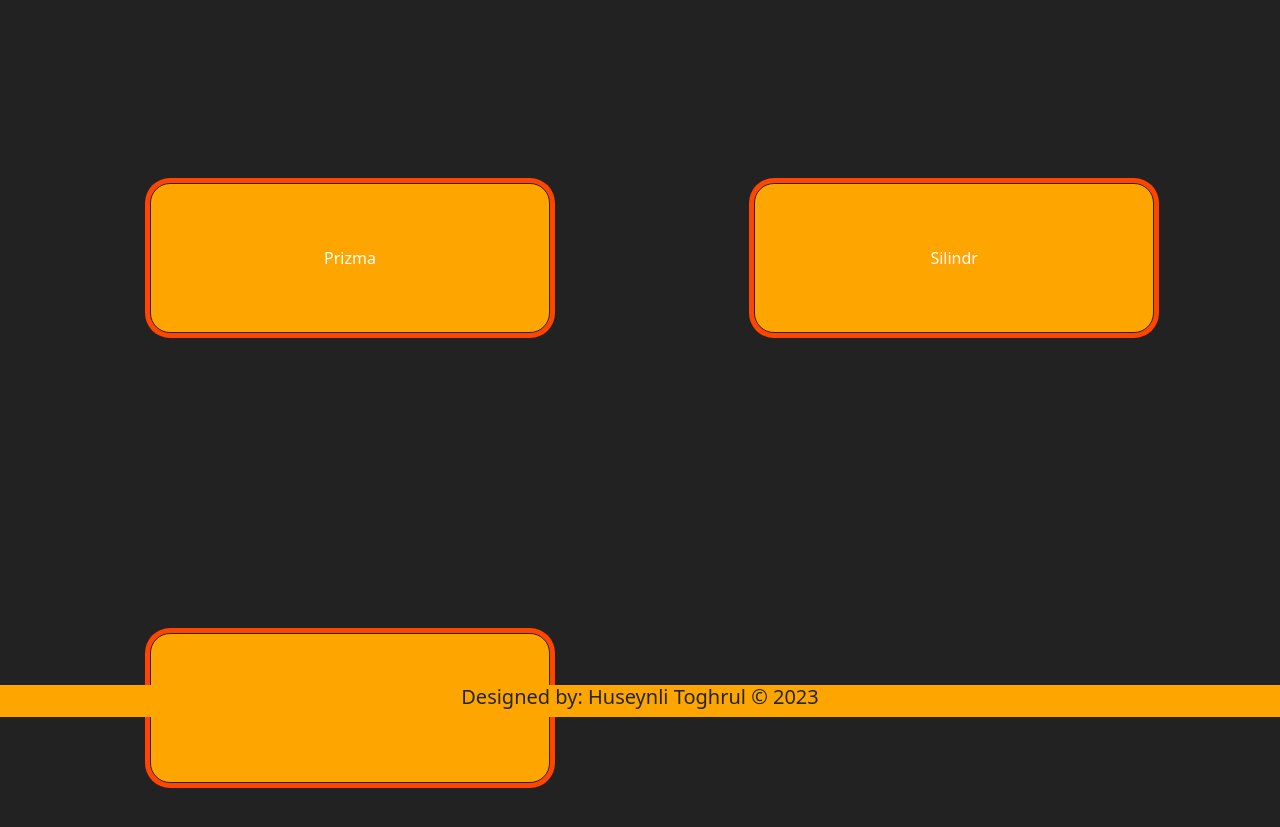
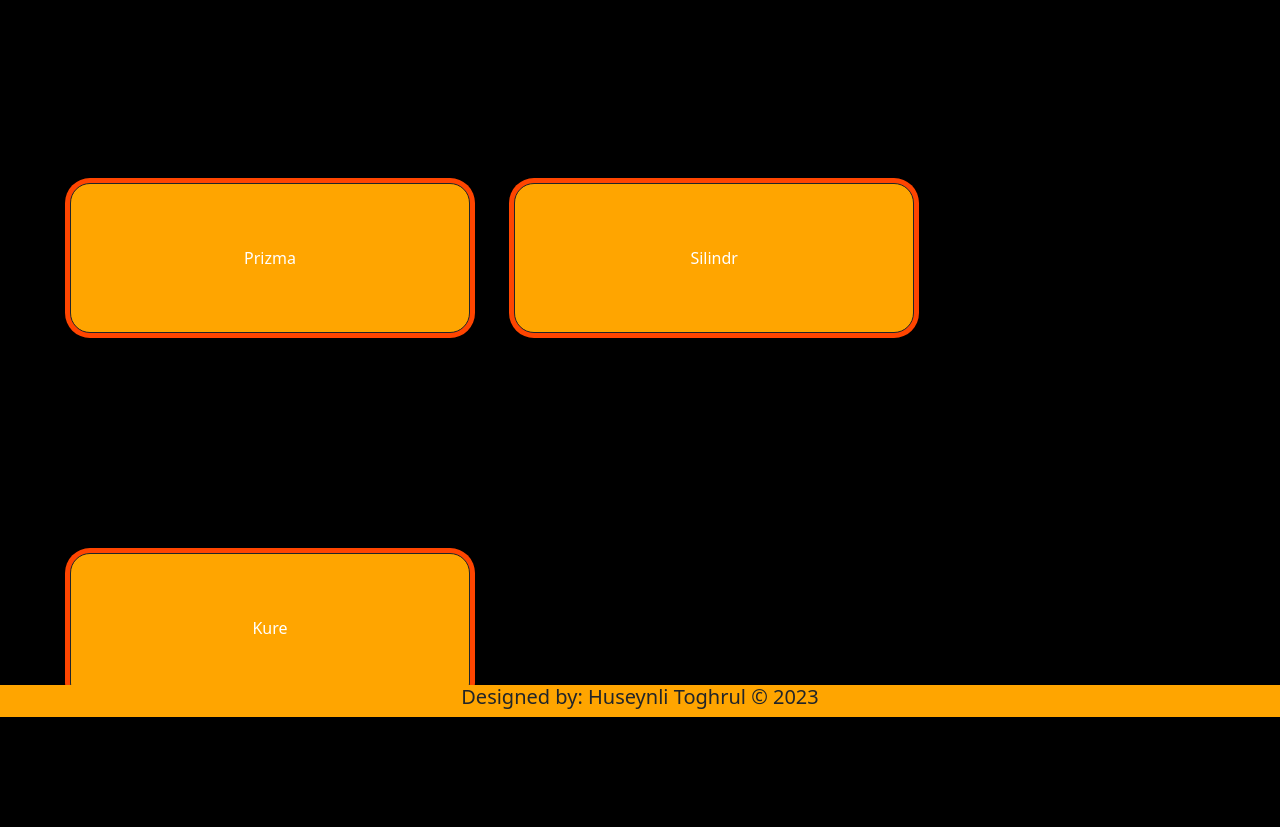
Before and after one commit to shadow05ht/Fiqur, a plain HTML site: page index.html in a window 1280 px wide. Shown: the part 83-910 px from the top of the page. After the commit the page ends 856 px from the top, so only its background shows below. Drawn offline with nearby package versions, Linux system fonts and the light colour scheme.

Commit message:
last end

```diff
--- a/index.html
+++ b/index.html
@@ -21,10 +21,11 @@
         <button id="silindr" onclick="myFunctions()" type="button" class="btn btn-dark">Silindr</button>
     </div>
 
-    <div class="figure three">
+    <div class="figure three ">
         <button id="kure" onclick="myFunctionk()" type="button" class="btn btn-dark">Kure</button>
     </div>
-    <div class="footer">
+    <div class="tool"></div>
+    <div class="footer ">
         <h5>Designed by: Huseynli Toghrul &copy; 2023</h5>
     </div>
     <script src="spaceFigure.js"></script>
--- a/spaceFigure.css
+++ b/spaceFigure.css
@@ -1,9 +1,14 @@
+* {
+    margin: 0;
+    padding: 0;
+}
+
 body {
-    background-color: #222222;
+    background-color: black;
 }
 
 .figure {
-    background-color: #222222;
+    background-color: black;
     height: 100px;
     width: 300px;
     margin: auto;
@@ -26,16 +31,16 @@ body {
 }
 
 .one {
-    margin: 150px;
+    margin: 70px;
 }
 
 .two {
-    margin: 150px;
+    margin: 70px;
     margin-top: 200px;
 }
 
 .three {
-    margin: 150px;
+    margin: 70px;
     margin-top: 200px;
 }
 
@@ -48,22 +53,20 @@ h1 {
 ::selection {
     color: gold;
 }
-.footer{
+
+.footer {
     line-height: 30px;
-    bottom:0;
+    bottom: 0;
     width: 100%;
-    position:fixed;
+    position: fixed;
     text-align: center;
     background-color: orange;
 }
-.h5{
+
+.h5 {
     color: black;
 }
-.h1{
-    position: fixed;
-    line-height: 40px;
-    top: 0;
-    background-color: orange;
-    color:black;
-    width: 100%;
+
+.tool {
+    margin-bottom: 50px;
 }
```
